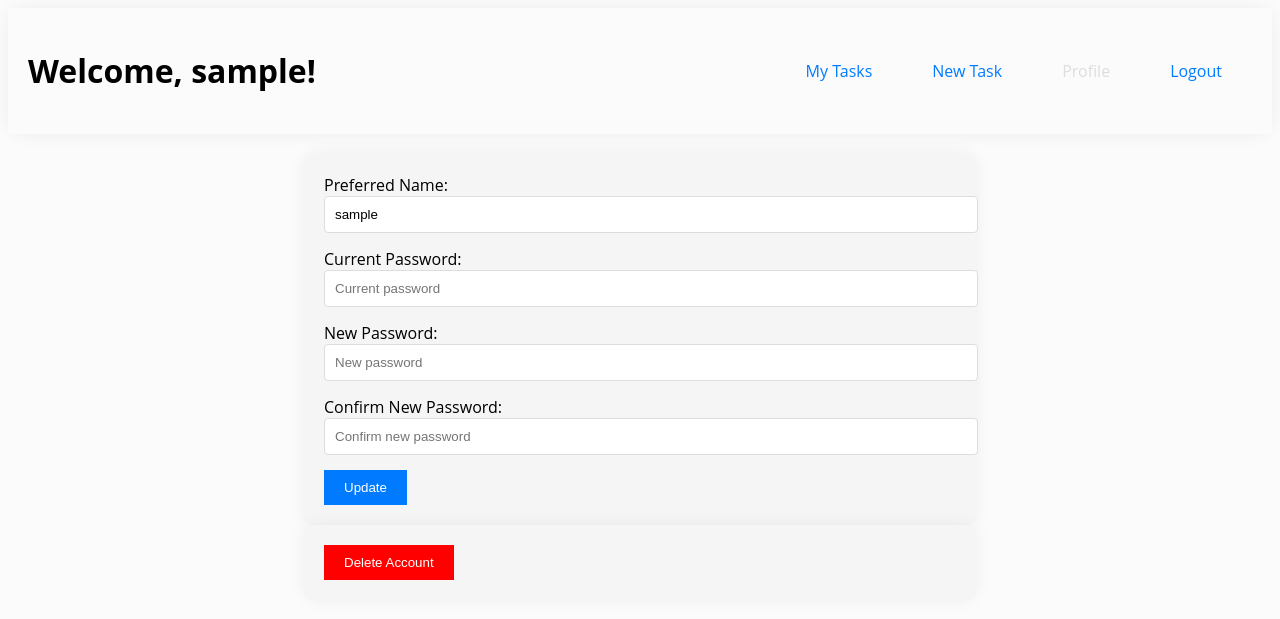
After one commit to raeliz/to_do_app, a Flask app: page /profile in a window 1280 px wide. The commit adds this page. Shown: the top 619 px of the page. Run offline with Flask 3, Linux system fonts and the light colour scheme; the visitor is signed in with stand-in values (Sample User, id 1).

Commit message:
profile feature for the todo app

```diff
--- a/app/models.py
+++ b/app/models.py
@@ -1,11 +1,14 @@
 from flask_login import UserMixin
 from . import db
+
 
 class User(UserMixin, db.Model):
     id = db.Column(db.Integer, primary_key=True)
     username = db.Column(db.String(100), unique=True)
     password = db.Column(db.String(100))
+    preferred_name = db.Column(db.String(100))
     tasks = db.relationship('Task')
+
 
 class Task(db.Model):
     id = db.Column(db.Integer, primary_key=True)
--- /dev/null
+++ b/app/static/script.js
@@ -0,0 +1,3 @@
+document.querySelector(".toggle").addEventListener("click", function() {
+    document.querySelector(".nav-menu").classList.toggle("show-menu");
+});
--- a/app/static/styles.css
+++ b/app/static/styles.css
@@ -1,12 +1,17 @@
 body {
-    font-family: Arial, sans-serif;
+    font-family: 'Open Sans', sans-serif;
     display: flex;
     flex-direction: column;
+    background-color: #fbfbfb;
 }
 
 form {
     margin: auto;
     width: 50%;
+    background: #f5f5f5;
+    padding: 20px;
+    border-radius: 8px;
+    box-shadow: 0px 0px 20px -5px rgba(0, 0, 0, 0.1);
 }
 
 form input, form textarea {
@@ -14,6 +19,8 @@ form input, form textarea {
     width: 100%;
     margin-bottom: 15px;
     padding: 10px;
+    border-radius: 4px;
+    border: 1px solid #ddd;
 }
 
 form button {
@@ -22,6 +29,7 @@ form button {
     color: #fff;
     border: none;
     cursor: pointer;
+    transition: background-color 0.2s;
 }
 
 form button:hover {
@@ -33,24 +41,37 @@ a {
     margin: 10px;
     text-decoration: none;
     color: #007bff;
+    transition: color 0.2s;
 }
+
+a:hover {
+    color: #0056b3;
+}
+
 
 .header {
     display: flex;
     justify-content: space-between;
     align-items: center;
     flex-wrap: wrap;
+    padding: 20px;
+    box-shadow: 0px 0px 20px -5px rgba(0, 0, 0, 0.1);
+    margin-bottom: 20px;
 }
 
 .task-card {
+    border-radius: 8px;
     padding: 15px;
     margin: 15px 0;
-    border-radius: 5px;
-    box-shadow: 0 0 10px rgba(0, 0, 0, 0.15);
+    box-shadow: 0px 0px 20px -5px rgba(0, 0, 0, 0.1);
 }
 
 .task-card.even {
     background-color: #f9f9f9;
+}
+
+.task-card.odd {
+    background-color: #e9e9e9;
 }
 
 .task-top-row {
@@ -60,32 +81,45 @@ a {
     flex-wrap: wrap;
 }
 
-.task-card.odd {
-    background-color: #e9e9e9;
-}
-
 .task-actions .btn {
     display: inline-block;
     padding: 5px 10px;
     margin-left: 10px;
     color: #fff;
     border-radius: 3px;
+    transition: background-color 0.2s;
 }
 
 .btn.edit {
-    background-color: blue;
+    background-color: #34495E;
+}
+
+.btn.edit:hover {
+    background-color: #2c3e50;
 }
 
 .btn.delete {
-    background-color: red;
+    background-color: #E74C3C;
+}
+
+.btn.delete:hover {
+    background-color: #c0392b;
 }
 
 .btn.done {
-    background-color: green;
+    background-color: #2ECC71;
+}
+
+.btn.done:hover {
+    background-color: #27ae60;
 }
 
 .btn.todo {
-    background-color: purple;
+    background-color: #9B59B6;
+}
+
+.btn.todo:hover {
+    background-color: #8e44ad;
 }
 
 .status {
@@ -93,13 +127,69 @@ a {
 }
 
 .status.todo {
-    color: purple;
+    color: #9B59B6;
 }
 
 .status.done {
-    color: green;
+    color: #2ECC71;
 }
 
 .inline-form {
     display: inline-block;
 }
+
+a.disabled {
+    pointer-events: none;
+    cursor: default;
+    color: #ddd;
+}
+
+.task-actions .btn.more {
+    display: none;
+}
+
+/* Hide the toggle button and show the menu on large screens */
+@media (min-width: 600px) {
+    .toggle {
+        display: none;
+    }
+    .nav-menu {
+        display: block;
+    }
+}
+
+@media (max-width: 600px) {
+    .nav-menu {
+        display: none;
+    }
+
+    /* Show the menu when .show-menu class is added */
+    .nav-menu.show-menu {
+        display: flex;
+    }
+
+    .task-actions .btn.more {
+        display: inline-block;
+    }
+    /* Other styles, leave them as they are... */
+}
+
+/* On small screens, show the toggle button and initially hide the menu */
+.toggle {
+    cursor: pointer;
+    font-size: 2em;
+    margin-right: 10px;
+}
+
+/* .nav-menu displays vertically below the header by default and becomes hidden when .show-menu is added */
+.nav-menu {
+    display: flex;
+}
+
+.nav-menu .btn {
+    padding: 10px 20px;
+}
+
+.nav-menu.show-menu {
+    display: flex;
+}
--- a/app/templates/login.html
+++ b/app/templates/login.html
@@ -4,6 +4,7 @@
     <meta charset="UTF-8">
     <meta name="viewport" content="width=device-width, initial-scale=1.0">
     <link rel="stylesheet" href="{{ url_for('static', filename='styles.css') }}">
+    <script src="{{ url_for('static', filename='script.js') }}"></script>
     <title>Title</title>
 </head>
 <body>
--- /dev/null
+++ b/app/templates/macros.html
@@ -0,0 +1,12 @@
+{% macro header(current_page, username, preferred_name) %}
+    <div class="header">
+        <h1>Welcome, {{ preferred_name if preferred_name else username }}!</h1>
+        <button class="toggle">&#9776;</button>
+        <div class="nav-menu">
+            <a href="{{ url_for('index') }}" class="btn {% if current_page == 'index' %}disabled{% endif %}">My Tasks</a>
+            <a href="{{ url_for('new_task') }}" class="btn {% if current_page == 'new_task' %}disabled{% endif %}">New Task</a>
+            <a href="{{ url_for('profile') }}" class="btn {% if current_page == 'profile' %}disabled{% endif %}">Profile</a>
+            <a href="{{ url_for('logout') }}" class="btn">Logout</a>
+        </div>
+    </div>
+{% endmacro %}
--- a/app/templates/new_task.html
+++ b/app/templates/new_task.html
@@ -1,3 +1,4 @@
+{% from 'macros.html' import header %}
 <!DOCTYPE html>
 <html lang="en">
 <head>
@@ -7,6 +8,7 @@
     <title>Title</title>
 </head>
 <body>
+    {{ header('new_task', username, preferred_name) }}
     <form method="POST">
         <label for="title">Title</label>
         <input type="text" name="title" required>
--- /dev/null
+++ b/app/templates/profile.html
@@ -0,0 +1,36 @@
+{% from 'macros.html' import header %}
+<!DOCTYPE html>
+<html lang="en">
+<head>
+    <meta charset="UTF-8">
+    <meta name="viewport" content="width=device-width, initial-scale=1.0">
+    <link rel="stylesheet" href="{{ url_for('static', filename='styles.css') }}">
+    <title>Profile</title>
+</head>
+<body>
+    {{ header('profile', username, preferred_name) }}
+    <form action="{{ url_for('profile') }}" method="POST">
+        <label for="preferred_name">Preferred Name: </label>
+        <input type="text" id="preferred_name" name="preferred_name" value="{{ username }}">
+
+        <label for="current_password">Current Password: </label>
+        <input type="password" id="current_password" name="current_password" placeholder="Current password">
+
+        <label for="new_password">New Password: </label>
+        <input type="password" id="new_password" name="new_password" placeholder="New password">
+
+        <label for="confirm_password">Confirm New Password: </label>
+        <input type="password" id="confirm_password" name="confirm_password" placeholder="Confirm new password">
+
+        <button type="submit">Update</button>
+
+        {% if error %}
+            <p>{{ error }}</p>
+        {% endif %}
+    </form>
+
+    <form action="{{ url_for('delete_account') }}" method="POST" onsubmit="return confirm('Do you really want to delete your account?');">
+        <button type="submit" style="background-color: red;">Delete Account</button>
+    </form>
+</body>
+</html>
--- a/app/views.py
+++ b/app/views.py
@@ -13,7 +13,12 @@ def user_loader(user_id):
 @login_required
 def index():
     user_tasks = Task.query.filter_by(user_id=current_user.id).all()
-    return render_template('index.html', tasks=user_tasks)
+    return render_template(
+        'index.html',
+        tasks=user_tasks,
+        username=current_user.username,
+        preferred_name=current_user.preferred_name
+    )
 
 @app.route('/signup', methods=['GET', 'POST'])
 def signup():
@@ -144,3 +149,45 @@ def delete_task(task_id):
     flash('Your task has been deleted!')
 
     return redirect(url_for('index'))
+
+
+@app.route('/profile', methods=['GET', 'POST'])
+@login_required
+def profile():
+    error = None
+    if request.method == 'POST':
+        preferred_name = request.form.get('preferred_name')
+        current_password = request.form.get('current_password')
+        new_password = request.form.get('new_password')
+        confirm_password = request.form.get('confirm_password')
+
+        if preferred_name:
+            current_user.preferred_name = preferred_name
+
+        if current_password or new_password or confirm_password:
+            if not current_user.password == current_password:
+                error = 'Invalid current password.'
+            elif not new_password == confirm_password:
+                error = 'New password and confirmed password do not match.'
+            else:
+                pass
+                # current_user.password = new_password
+
+        if error:
+            return render_template('profile.html', error=error)
+
+        db.session.commit()
+        flash('Your profile has been updated!')
+
+        return redirect(url_for('index'))
+
+    return render_template('profile.html', username=current_user.username)
+
+
+@app.route('/delete_account', methods=['POST'])
+@login_required
+def delete_account():
+    db.session.delete(current_user)
+    db.session.commit()
+    flash('Your account has been deleted!')
+    return redirect(url_for('index'))
```
Also changed, not shown: app/templates/header.html (added, +9 -0 lines), app/templates/index.html (+5 -7 lines), app/views-old.py (deleted, +0 -16 lines), 1 other file.
